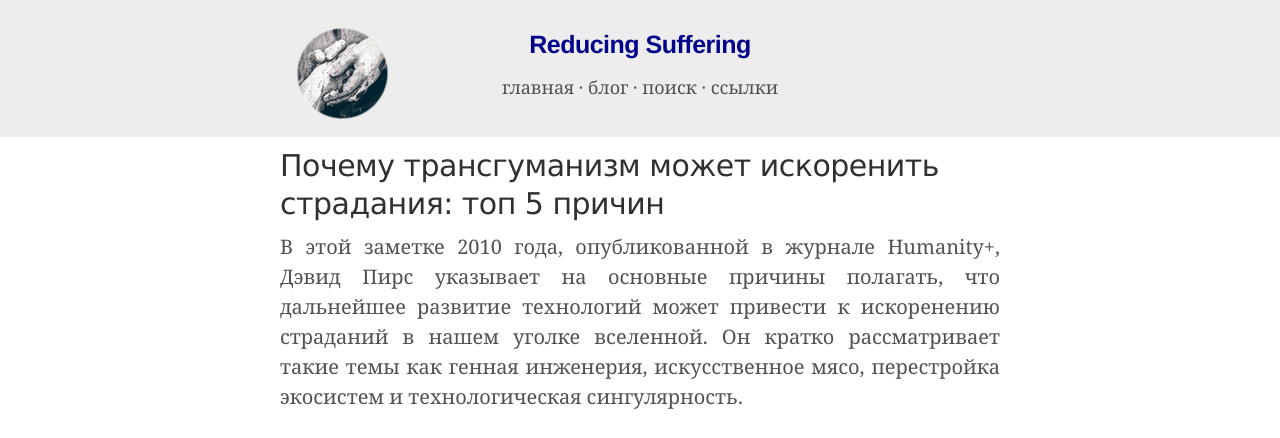
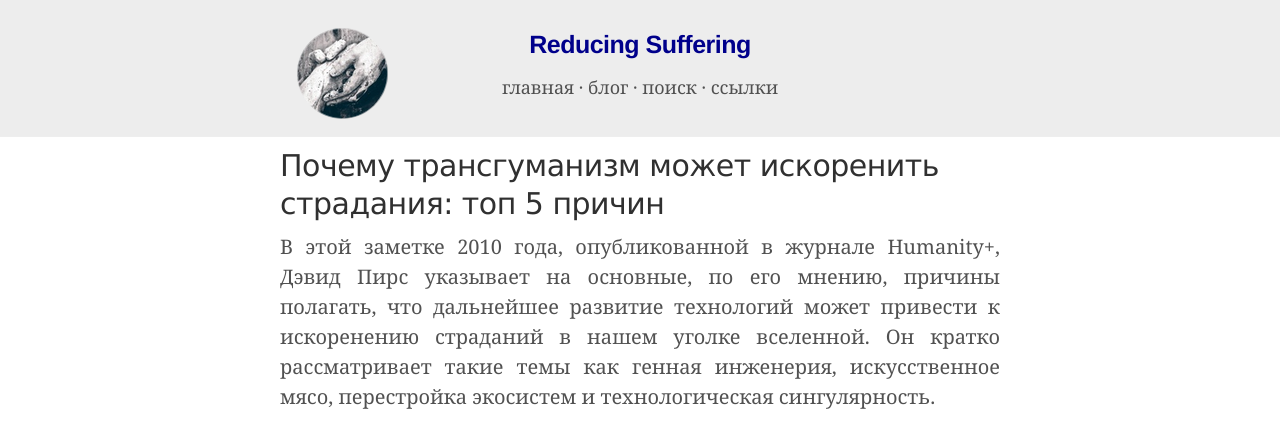
Before and after one commit to ReducingSuffering/reducingsuffering.github.io, a Jekyll site: the page built from _posts/wt/Переводы/Дэвид Пирс/2025-04-03-745.md, in a window 1280 px wide, cut to the strip 0-438 px from the top of the page. Built offline with Jekyll 4.4.1, drawn with Linux system fonts in a browser that asks for light colours.

Commit message:
Update 2025-04-03-745.md

```diff
--- a/_posts/wt/Переводы/Дэвид Пирс/2025-04-03-745.md
+++ b/_posts/wt/Переводы/Дэвид Пирс/2025-04-03-745.md
@@ -16,4 +16,4 @@ link_to: david-pearce-top-five-reasons-transhumanism-can-eliminate-suffering.htm
 relative: true
 preview: https://www.hedweb.com/transhumanism/transhumanism.jpg
 ---
-В этой заметке 2010 года, опубликованной в журнале Humanity+, Дэвид Пирс указывает на основные причины полагать, что дальнейшее развитие технологий может привести к искоренению страданий в нашем уголке вселенной. Он кратко рассматривает такие темы как генная инженерия, искусственное мясо, перестройка экосистем и технологическая сингулярность.
+В этой заметке 2010 года, опубликованной в журнале Humanity+, Дэвид Пирс указывает на основные, по его мнению, причины полагать, что дальнейшее развитие технологий может привести к искоренению страданий в нашем уголке вселенной. Он кратко рассматривает такие темы как генная инженерия, искусственное мясо, перестройка экосистем и технологическая сингулярность.
```
